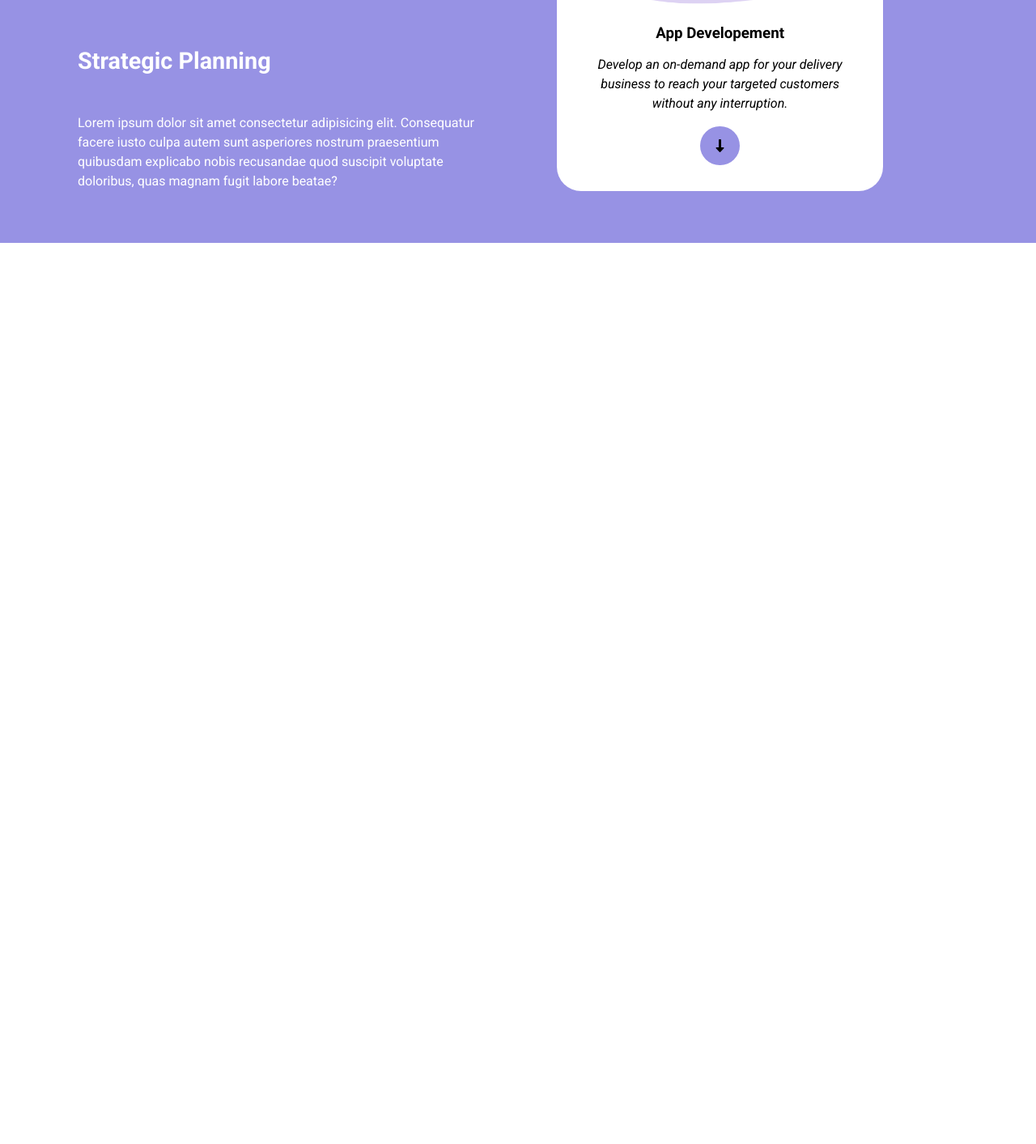
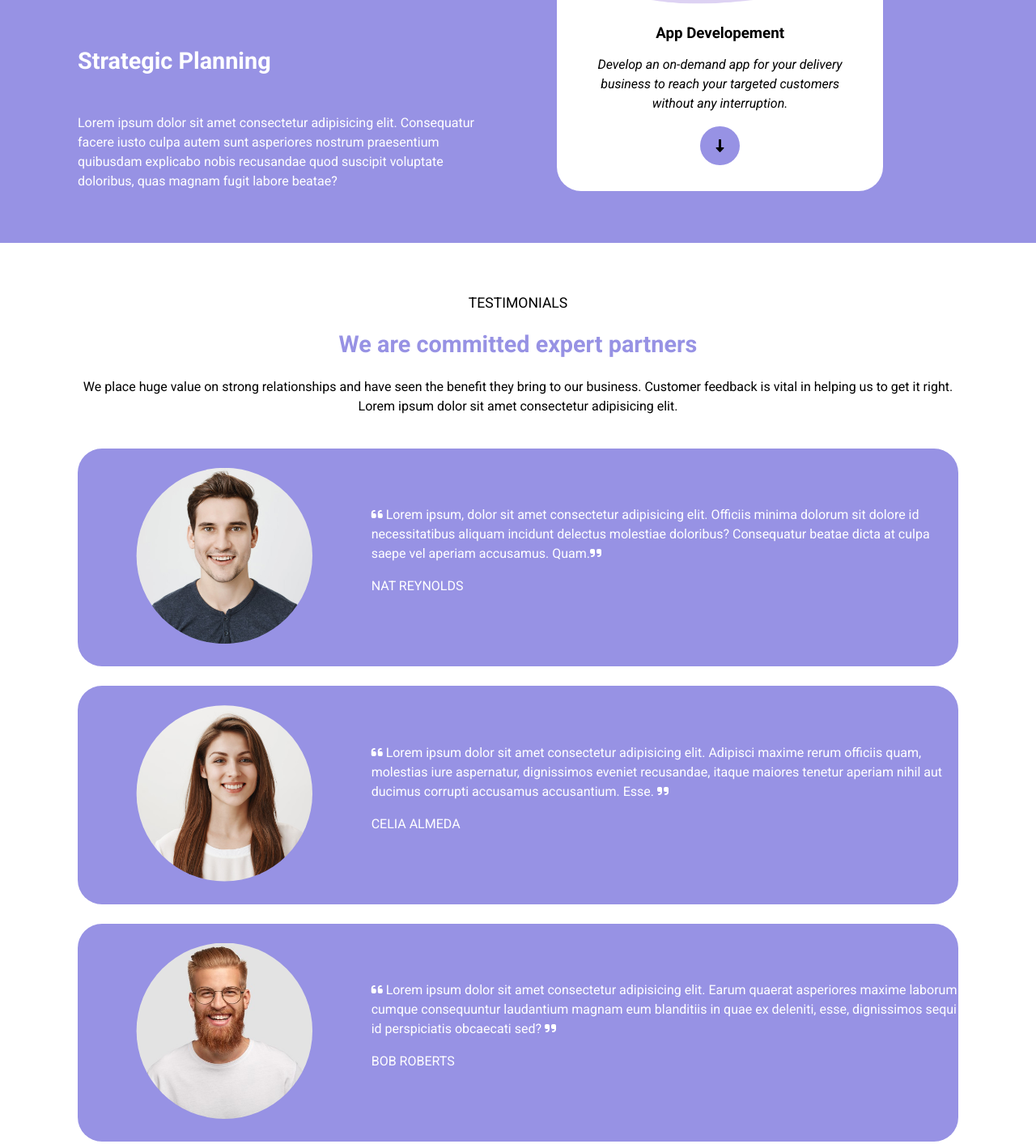
Before and after one commit to marcomammi02/htmlcss-responsive-layout, a plain HTML site: page index.html in a window 1280 px wide. Shown: the part 1462-2875 px from the top of the page at 81% size. Before the commit the page ends 1762 px from the top, so only its background shows below. Drawn offline with Linux system fonts and the light colour scheme.

Commit message:
Adding testimonials section

```diff
--- a/css/style.css
+++ b/css/style.css
@@ -187,7 +187,7 @@
     color: #ffffff;
     background-color: #0084FD;
     padding: 0.5rem 3rem;
-    width: 200px;
+    width: fit-content;
     border-radius: 20px;
     margin-top: 30px;
 }
@@ -292,3 +292,69 @@
         padding: 2rem;
     }
 }
+
+
+/* testimonials */
+.testimonials-section{
+    padding: 4rem 0;
+}
+
+.testimonials-section>*{
+    text-align: center;
+}
+
+.testimonials-section h4{
+    font-size: 1.1rem;
+    font-weight: 500;
+}
+
+.testimonials-section h2{
+    color: #9792E4;
+    padding: 1.5rem 0;
+    font-size: 1.8rem;
+}
+
+.testimonials-section p{
+    line-height: 1.5rem;
+    padding-bottom: 1rem;
+}
+
+.card-testimonial{
+    background-color: #9792E4;
+    border-radius: 30px;
+    display: flex;
+    flex-wrap: wrap;
+    align-items: center;
+    margin: 1.5rem 0;
+    padding: 1rem;
+}
+
+.card-testimonial img{
+    width: 80%;
+    margin: 1.5rem 0;
+    clip-path: circle();
+}
+
+.card-testimonial p{
+    color: #ffffff;
+}
+
+@media screen and (min-width:650px) {
+    .card-testimonial{
+        padding: 0;
+    }
+
+    .testimonial-img{
+        flex-basis: calc(100% / 3);
+    }
+
+    .card-testimonial img{
+        width: 90%;
+    }
+
+    .testimonial-text{
+        flex-basis: calc(2 * (100% / 3));
+        margin: 2rem 0;
+        text-align: left;
+    }
+}
--- a/index.html
+++ b/index.html
@@ -110,6 +110,43 @@
                 </div>
             </div>
         </section>
+
+
+        <!-- testimonials -->
+        <section class="testimonials-section">
+            <div class="container">
+                <h4>TESTIMONIALS</h4>
+                <h2>We are committed expert partners</h2>
+                <p>We place huge value on strong relationships and have seen the benefit they bring to our business. Customer feedback is vital in helping us to get it right. Lorem ipsum dolor sit amet consectetur adipisicing elit.</p>
+                <div class="card-testimonial">
+                    <div class="testimonial-img">
+                        <img src="img/testimonial1.jpg" alt="">
+                    </div>
+                    <div class="testimonial-text">
+                        <p><i class="fa-solid fa-quote-left"></i> Lorem ipsum, dolor sit amet consectetur adipisicing elit. Officiis minima dolorum sit dolore id necessitatibus aliquam incidunt delectus molestiae doloribus? Consequatur beatae dicta at culpa saepe vel aperiam accusamus. Quam.<i class="fa-solid fa-quote-right"></i> </p>
+                        <p class="testimonial-name">NAT REYNOLDS</p>
+                    </div>
+                </div>
+                <div class="card-testimonial">
+                    <div class="testimonial-img">
+                        <img src="img/testimonial2.jpg" alt="">
+                    </div>
+                    <div class="testimonial-text">
+                        <p><i class="fa-solid fa-quote-left"></i> Lorem ipsum dolor sit amet consectetur adipisicing elit. Adipisci maxime rerum officiis quam, molestias iure aspernatur, dignissimos eveniet recusandae, itaque maiores tenetur aperiam nihil aut ducimus corrupti accusamus accusantium. Esse. <i class="fa-solid fa-quote-right"></i></p>
+                        <p class="testimonial-name">CELIA ALMEDA</p>
+                    </div>
+                </div>
+                <div class="card-testimonial">
+                    <div class="testimonial-img">
+                        <img src="img/testimonial3.jpg" alt="">
+                    </div>
+                    <div class="testimonial-text">
+                        <p><i class="fa-solid fa-quote-left"></i> Lorem ipsum dolor sit amet consectetur adipisicing elit. Earum quaerat asperiores maxime laborum cumque consequuntur laudantium magnam eum blanditiis in quae ex deleniti, esse, dignissimos sequi id perspiciatis obcaecati sed? <i class="fa-solid fa-quote-right"></i></p>
+                        <p class="testimonial-name">BOB ROBERTS</p>
+                    </div>
+                </div>
+            </div>
+        </section>
     </main>
 </body>
 </html>
```
